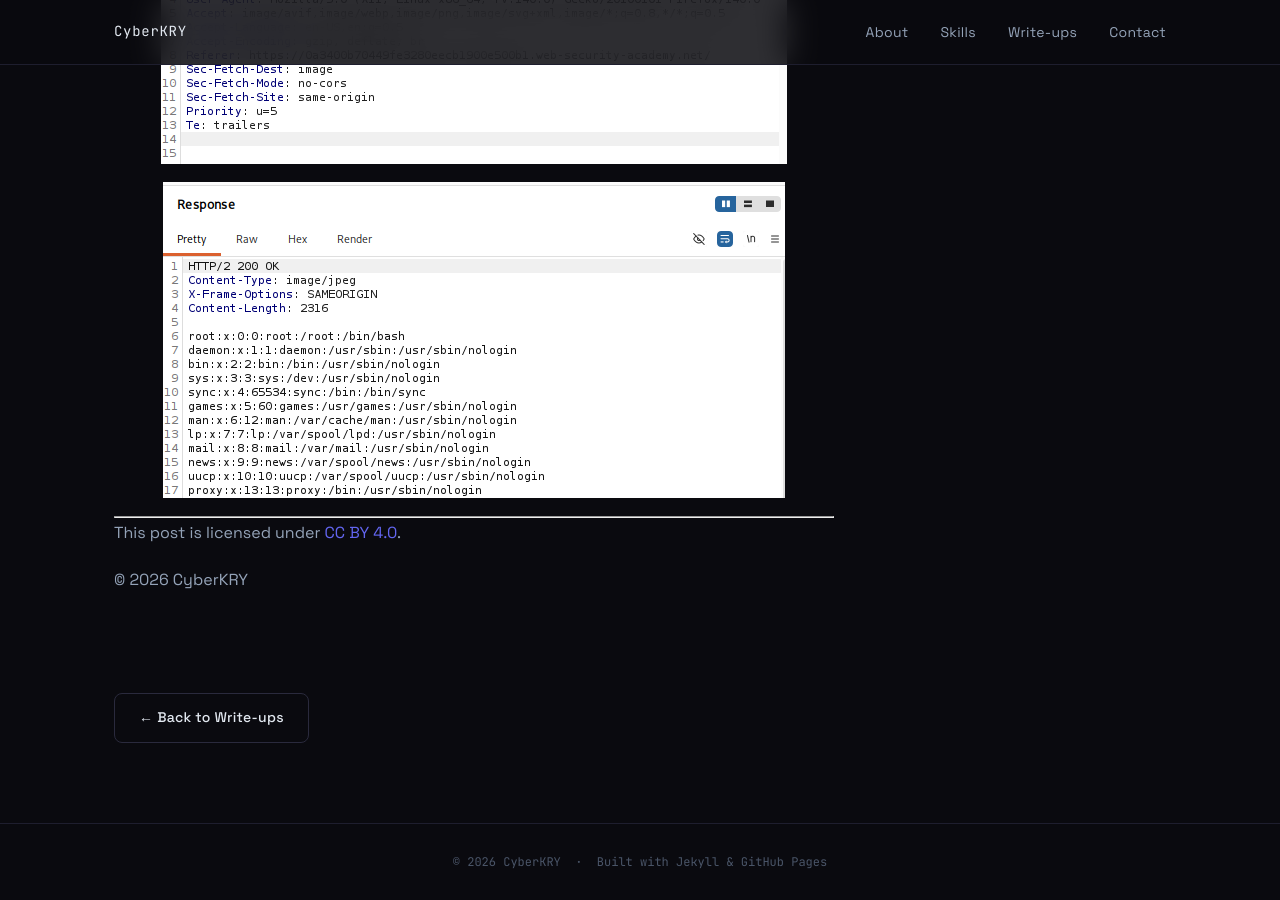
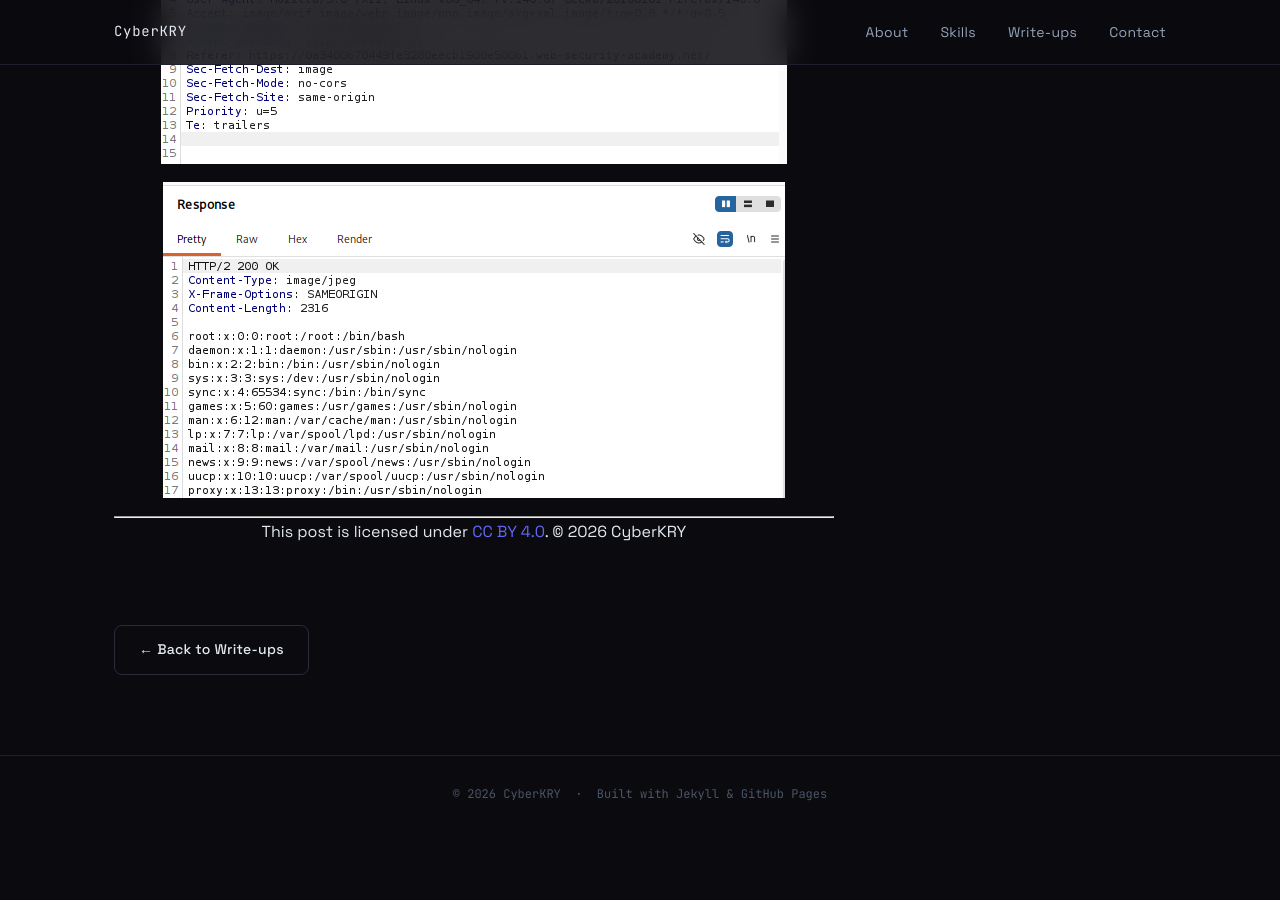
Before and after one commit to CyberKRY/CyberKRY.github.io, a Jekyll site: the page built from _posts/2026-07-15-portswigger-Lab: File path traversal, simple case.md, in a window 1280 px wide and 900 px high, scrolled down 2479 px. Built offline with Jekyll 4.4.1, drawn with Linux system fonts in a browser that asks for light colours; after the commit the page ends 3311 px from its top, so only the background shows below that.

Commit message:
Update 2026-07-15-portswigger-Lab: File path traversal, simple case.md

```diff
--- a/_posts/2026-07-15-portswigger-Lab: File path traversal, simple case.md
+++ b/_posts/2026-07-15-portswigger-Lab: File path traversal, simple case.md
@@ -79,7 +79,11 @@
 
 
 ---
+<div align="center">
+
 This post is licensed under
-[CC BY 4.0](https://creativecommons.org/licenses/by/4.0/).
+<a href="https://creativecommons.org/licenses/by/4.0/">CC BY 4.0</a>.
 
 © 2026 CyberKRY
+
+</div>
```
